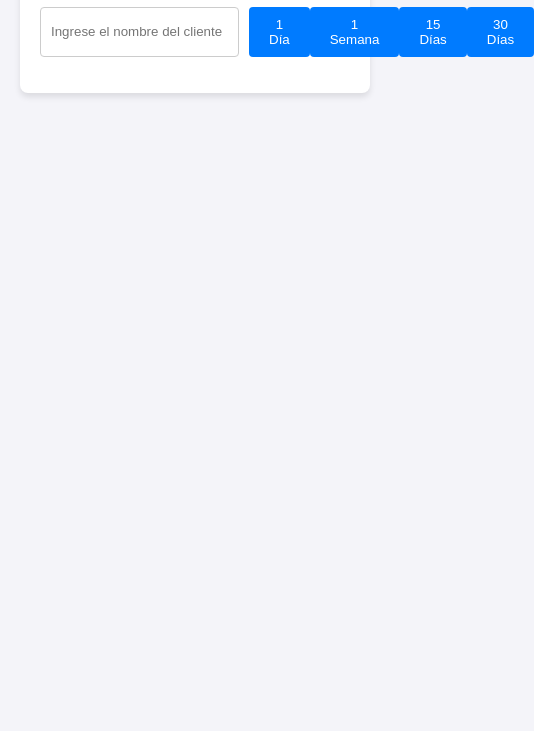
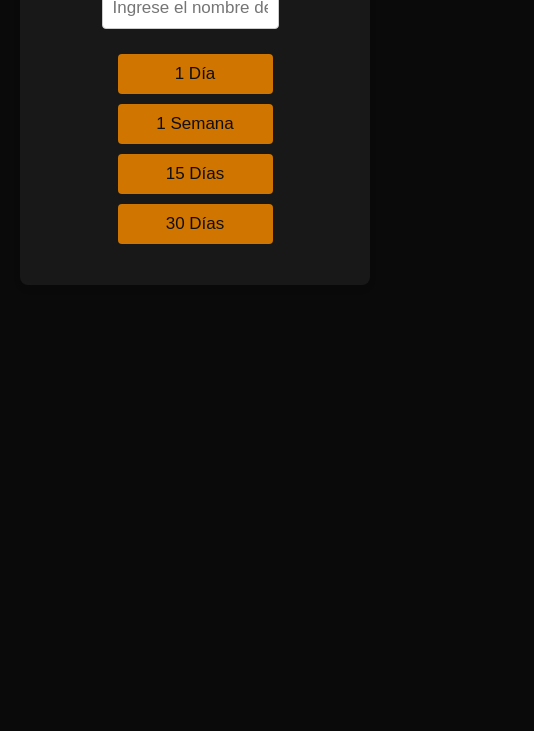
Before and after one commit to leogeney/olimpo2, a plain HTML site: page index.html in a window 390 px wide. Shown: the part 113-844 px from the top of the page, 534 px wide, since content can reach past the window. Drawn offline with nearby package versions, Linux system fonts and the light colour scheme.

Commit message:
Add files via upload

```diff
--- a/index.html
+++ b/index.html
@@ -3,27 +3,30 @@
 <head>
     <meta charset="UTF-8">
     <meta name="viewport" content="width=device-width, initial-scale=1.0">
-    <title>Gestión de Clientes</title>
+    <title>GYM OLIMPO</title>
     <style>
         body {
             font-family: Arial, sans-serif;
             margin: 20px;
-            background-color: #f4f4f9;
+            background-color: #0a0a0a;
         }
         .container {
-            max-width: 600px;
+            max-width: 800px;
             margin: 0 auto;
-            background: #fff;
+            background: #181818;
             padding: 20px;
             border-radius: 8px;
             box-shadow: 0 4px 6px rgba(0, 0, 0, 0.1);
         }
         h1 {
             text-align: center;
-            color: #333;
+            color: #ff9100;
+            text-shadow: 0px 0px 4px rgba(207,117,0,0.6);
+            font-size: 2em;
         }
         .form-group {
             display: flex;
+            flex-wrap: wrap;
             justify-content: space-between;
             margin-bottom: 15px;
         }
@@ -33,14 +36,18 @@
             margin-right: 10px;
             border: 1px solid #ccc;
             border-radius: 4px;
+            font-size: 17px;
+            min-width: 150px;
         }
         .form-group button {
+            font-size: 17px;
             padding: 10px 20px;
-            background-color: #007bff;
-            color: white;
+            background-color: #cf7500;
+            color: #0f0f0f;
             border: none;
             border-radius: 4px;
             cursor: pointer;
+            margin: 5px 0;
         }
         .form-group button:hover {
             background-color: #0056b3;
@@ -57,6 +64,9 @@
             border: 1px solid #ccc;
             border-radius: 4px;
             margin-bottom: 10px;
+            color: #ff9100;
+            font-size: 17px;
+            flex-wrap: wrap;
         }
         li button {
             background-color: #dc3545;
@@ -71,20 +81,58 @@
         }
         .countdown {
             margin-left: 10px;
-            color: #555;
+            color: #0056b3;
             font-size: 0.9em;
+        }
+        .ff {
+            width: 100%;
+            display: flex;
+            justify-content: space-around;
+            flex-wrap: wrap;
+        }
+        /* Estilos responsivos */
+        @media (max-width: 768px) {
+            h1 {
+                font-size: 1.5em;
+            }
+            .form-group {
+                flex-direction: column;
+                align-items: center;
+            }
+            .form-group input {
+                margin-bottom: 10px;
+                width: 50%;
+            }
+            .ff {
+                flex-direction: column;
+                align-items: center;
+                width: 100%;
+            }
+            .ff button {
+                margin: 5px;
+                width: 50%;
+            }
+            li {
+                flex-direction: column;
+                text-align: center;
+            }
+            .countdown {
+                margin: 10px 0;
+            }
         }
     </style>
 </head>
 <body>
     <div class="container">
-        <h1>Gestión de Clientes</h1>
+        <h1>GYM OLIMPO</h1>
         <div class="form-group">
-            <input type="text" id="clientName" placeholder="Ingrese el nombre del cliente">
-            <button id="oneDay">1 Día</button>
-            <button id="oneWeek">1 Semana</button>
-            <button id="fifteenDays">15 Días</button>
-            <button id="thirtyDays">30 Días</button>
+            <input class="fot" type="text" id="clientName" placeholder="Ingrese el nombre del cliente">
+            <div class="ff" style="margin-top: 10px;">
+                <button id="oneDay">1 Día</button>
+                <button id="oneWeek">1 Semana</button>
+                <button id="fifteenDays">15 Días</button>
+                <button id="thirtyDays">30 Días</button>
+            </div>
         </div>
         <ul id="clientList"></ul>
     </div>
```
